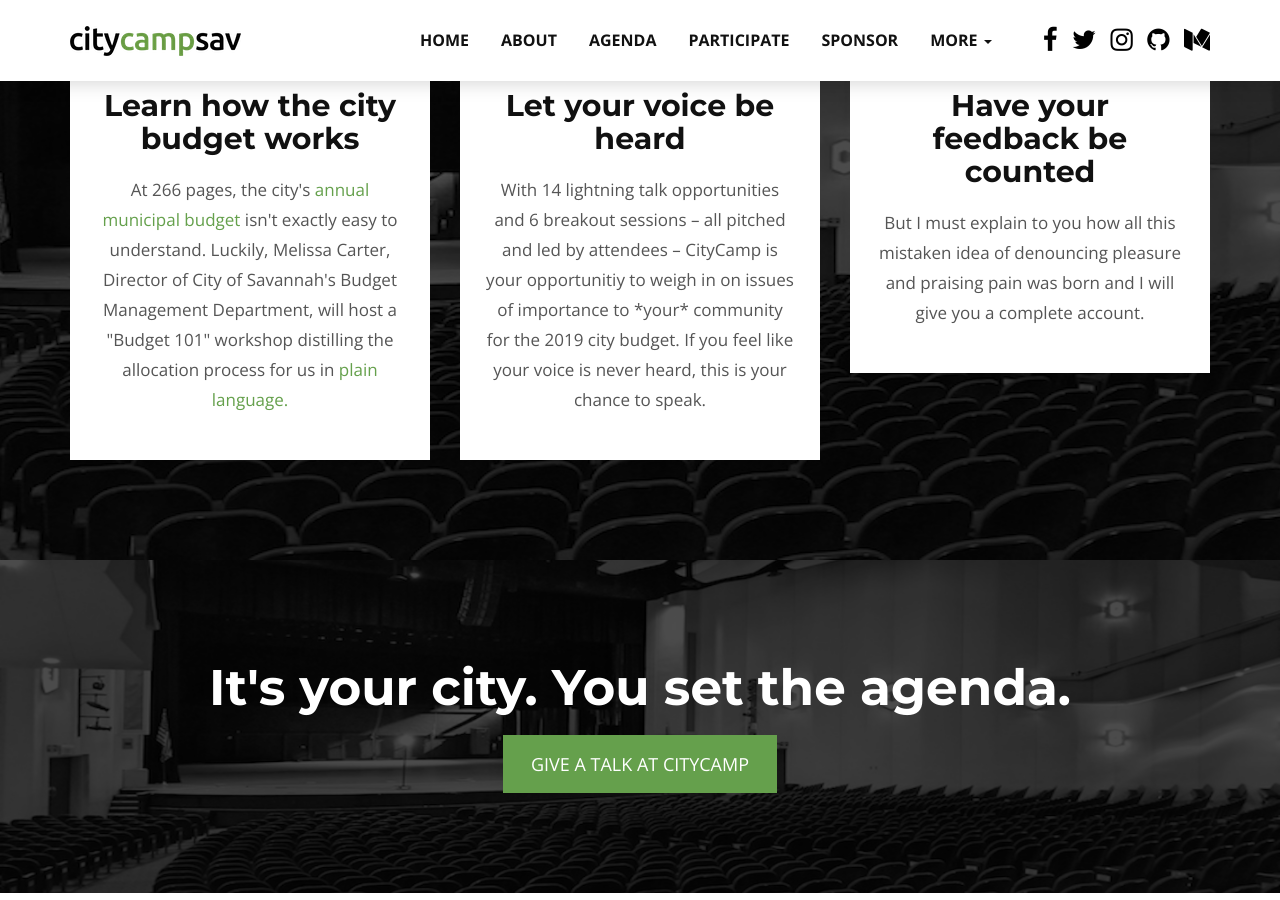
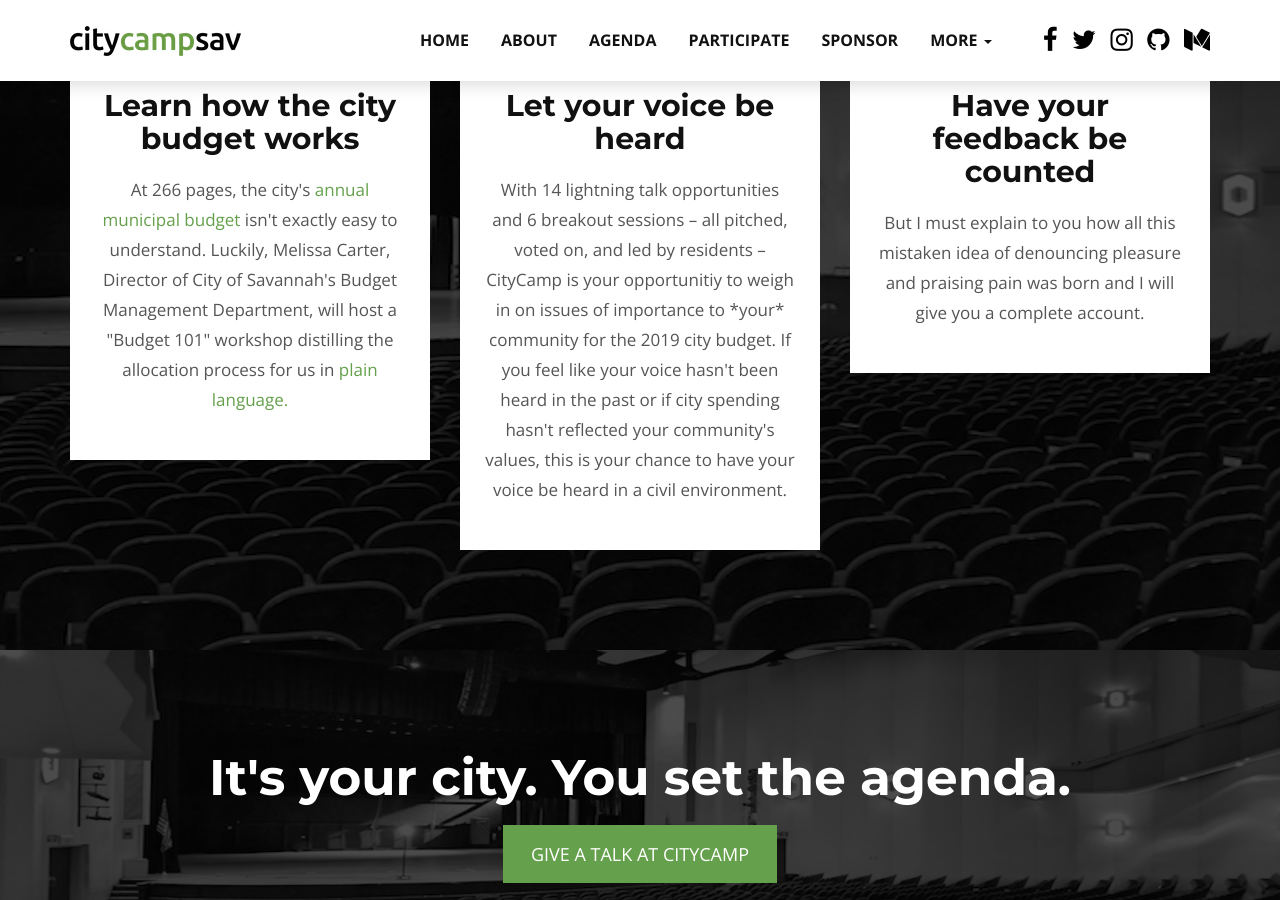
Before and after one commit to opensavannah/citycampsav.org, a Jekyll site: the page built from index.html, in a window 1280 px wide and 900 px high, scrolled down 1962 px. Built offline with Jekyll 4.4.1, drawn with Linux system fonts in a browser that asks for light colours.

Commit message:
Updated '_data/more-info.yml' via CloudCannon

```diff
--- a/_data/more-info.yml
+++ b/_data/more-info.yml
@@ -5,7 +5,7 @@
 - icon: fa-rocket
   heading: "Let your voice be heard"
   desc: >
-    With 14 lightning talk opportunities and 6 breakout sessions – all pitched and led by attendees – CityCamp is your opportunitiy to weigh in on issues of importance to *your* community for the 2019 city budget. If you feel like your voice is never heard, this is your chance to speak.
+    With 14 lightning talk opportunities and 6 breakout sessions – all pitched, voted on, and led by residents – CityCamp is your opportunitiy to weigh in on issues of importance to *your* community for the 2019 city budget. If you feel like your voice hasn't been heard in the past or if city spending hasn't reflected your community's values, this is your chance to have your voice be heard in a civil environment.
 - icon: fa-commenting-o
   heading: "Have your feedback be counted"
   desc: >
```
